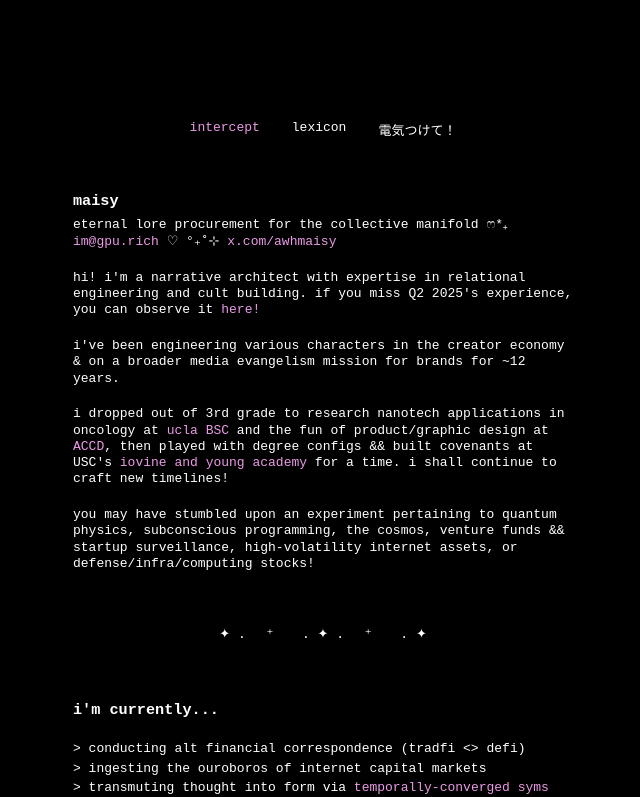
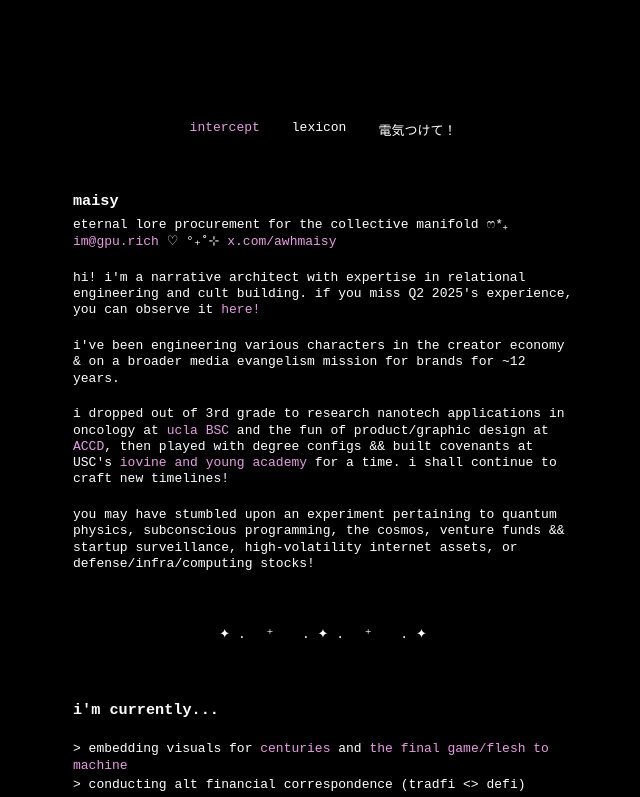
Before and after one commit to awhmaisy/europa, a Next.js app: page / in a window 1280 px wide. Shown: the top 797 px of the page, without its empty margins (317-957 px from the left). Built offline with nearby package versions, Linux system fonts and the light colour scheme; a web font is replaced by a local one.

Commit message:
mei delay on sym due to corporeal rites, add the new visual experiments coming q3/q4

```diff
--- a/app/page.tsx
+++ b/app/page.tsx
@@ -35,9 +35,10 @@ export default function Home() {
         <br />
         <h3>i&apos;m currently...</h3>
         <ul>
+          <li>embedding visuals for <a href="https://open.spotify.com/playlist/6qEKpXt4brBVNKPPz2T003?si=2f69928790c54d3a">centuries</a> and <a href="https://open.spotify.com/playlist/74jP4tInlfyR6bKgXRuAYW?si=c4eba6d9812f42d0">the final game/flesh to machine</a></li>
           <li>conducting alt financial correspondence (tradfi &lt;&gt; defi)</li>
           <li>ingesting the ouroboros of internet capital markets</li>
-          <li>transmuting thought into form via <a href="https://www.npmangel.com">temporally-converged syms</a></li>
+          <li>transmuting via <a href="https://www.npmangel.com">temporally-converged syms [shelved for q4]</a></li>
           <li>practicing computational divination</li>
           <li>always alchemizing precognition and reality speculation!</li>
         </ul>
```
